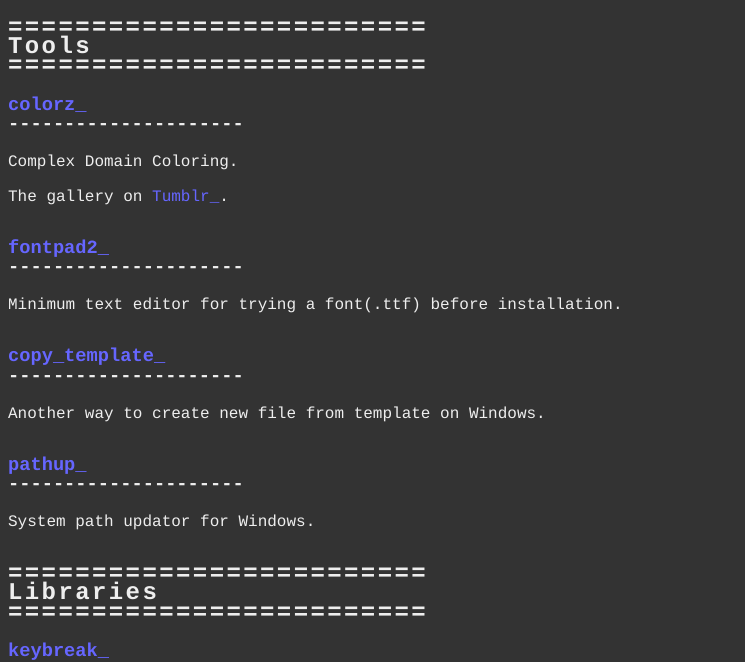
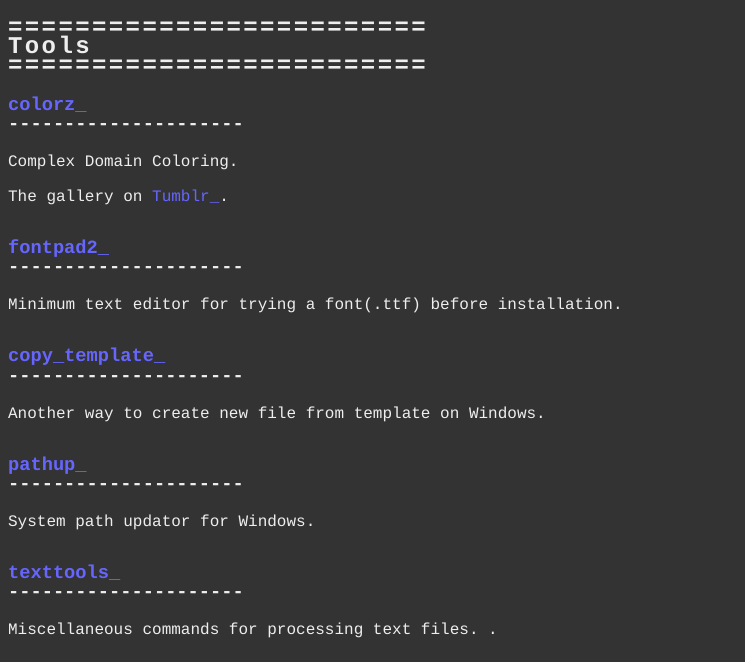
Before and after one commit to hashimoton/hashimoton.github.io, a plain HTML site: page index.html in a window 1280 px wide. Shown: the part 140-802 px from the top of the page, without its empty margins (0-745 px from the left). Drawn offline with Linux system fonts and the light colour scheme.

Commit message:
Add Texttools

```diff
--- a/index.html
+++ b/index.html
@@ -35,6 +35,11 @@
 <p>System path updator for Windows.</p>
 </section>
 
+<section>
+<h3><a href="https://github.com/hashimoton/texttools">texttools</a></h3>
+<p>Miscellaneous commands for processing text files. .</p>
+</section>
+
 </section>
 
 <section>
```
